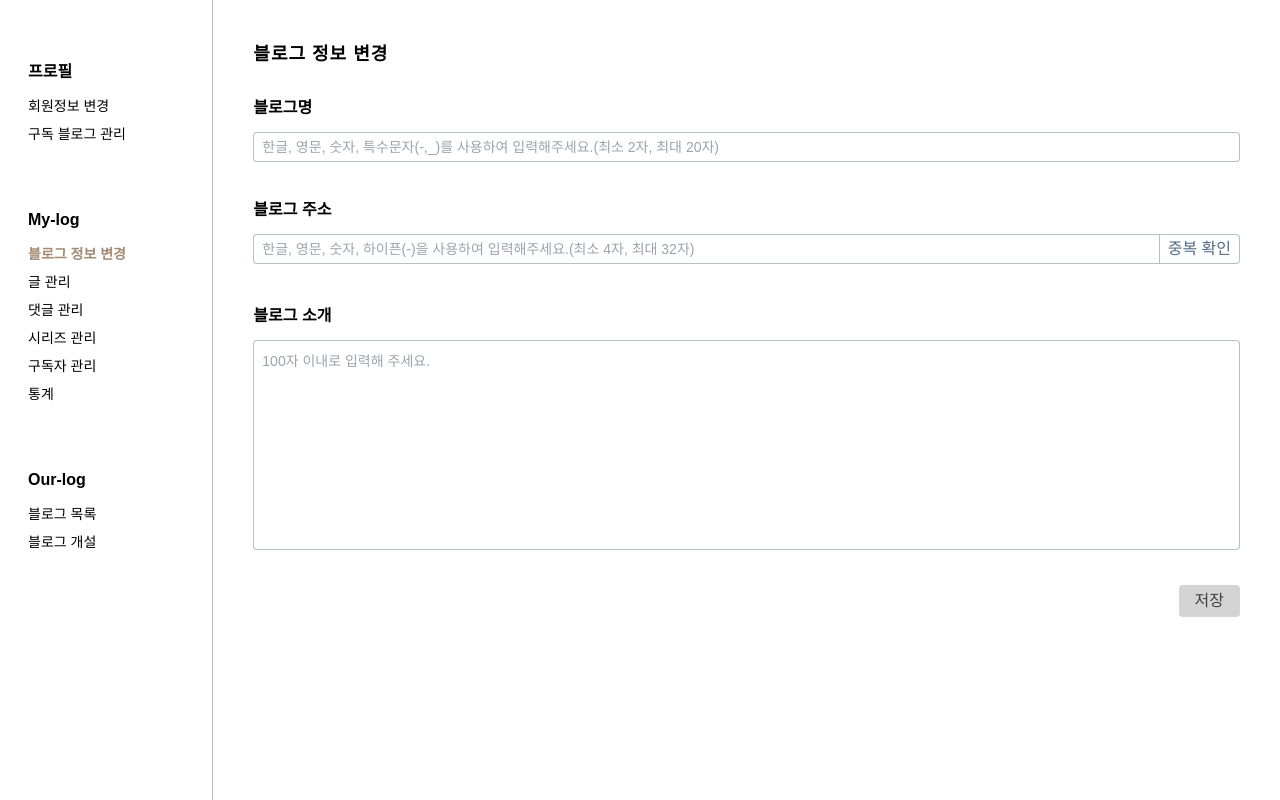
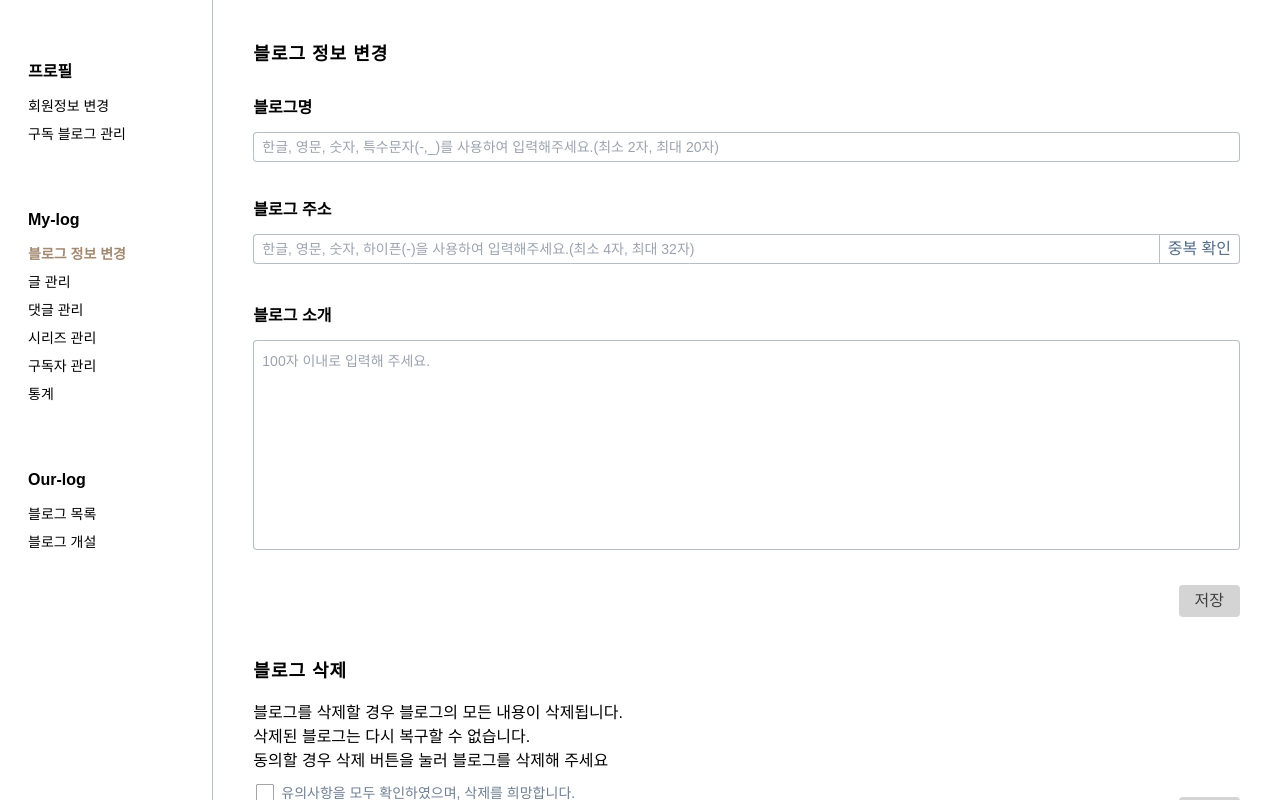
Before and after one commit to sorrel012/log-us, a Next.js app: page /1/setting/info in a window 1280 px wide. Built offline with nearby package versions, Linux system fonts and the light colour scheme; no server answers; a web font is replaced by a local one.

Commit message:
feat: 블로그 삭제 마크업

```diff
--- a/src/app/[blogAddress]/setting/info/page.tsx
+++ b/src/app/[blogAddress]/setting/info/page.tsx
@@ -23,6 +23,7 @@ export default function BlogInfo() {
     const [blogAddressMessage, setBlogAddressMessage] = useState(
         '사용할 수 없는 블로그 주소입니다.',
     );
+    const [wantDelete, setWantDelete] = useState<boolean>(false);
 
     useEffect(() => {
         if (blogInfo) {
@@ -179,6 +180,8 @@ export default function BlogInfo() {
         }
     };
 
+    const handleDeleteBlog = () => {};
+
     return (
         <section>
             <h2 className="mb-8 text-lg font-bold">블로그 정보 변경</h2>
@@ -255,6 +258,35 @@ export default function BlogInfo() {
                     </button>
                 </div>
             </div>
+            <div>
+                <h2 className="mb-4 text-lg font-bold">블로그 삭제</h2>
+                <div className="text-md leading-6">
+                    <p>블로그를 삭제할 경우 블로그의 모든 내용이 삭제됩니다.</p>
+                    <p>삭제된 블로그는 다시 복구할 수 없습니다.</p>
+                    <p>동의할 경우 삭제 버튼을 눌러 블로그를 삭제해 주세요</p>
+                </div>
+                <div className="mt-2 flex items-center text-sm text-customLightBlue-200">
+                    <input
+                        type="checkbox"
+                        checked={wantDelete || false}
+                        onChange={(e) => setWantDelete(e.target.checked)}
+                        className="scale-75"
+                        id="deleteBlog"
+                    />
+                    <label htmlFor="deleteBlog" className="ml-1 cursor-pointer">
+                        유의사항을 모두 확인하였으며, 삭제를 희망합니다.
+                    </label>
+                </div>
+                <div className="-mt-2 text-right">
+                    <button
+                        className={`rounded px-4 py-2 text-md ${wantDelete ? 'border border-customBrown-100 text-customBrown-100' : 'bg-neutral-300 text-neutral-700'}`}
+                        disabled={!wantDelete}
+                        onClick={handleDeleteBlog}
+                    >
+                        삭제
+                    </button>
+                </div>
+            </div>
             <AlertPopup
                 show={showPopup}
                 onConfirm={handleConfirm}
```
